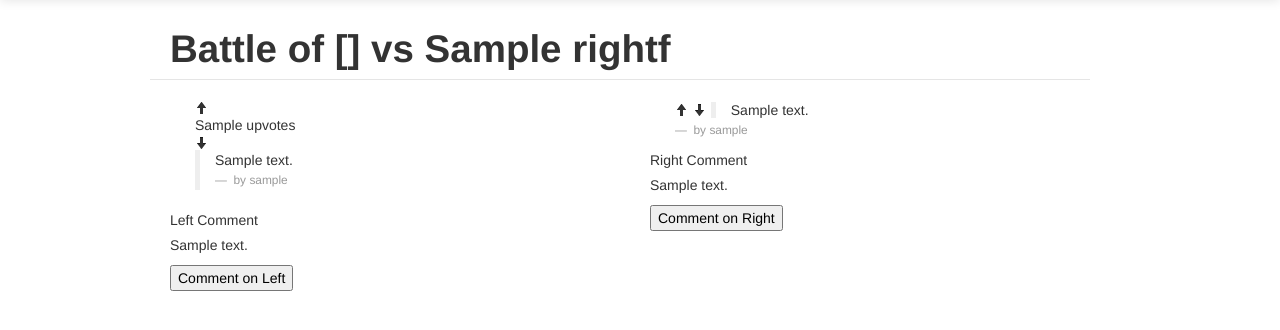
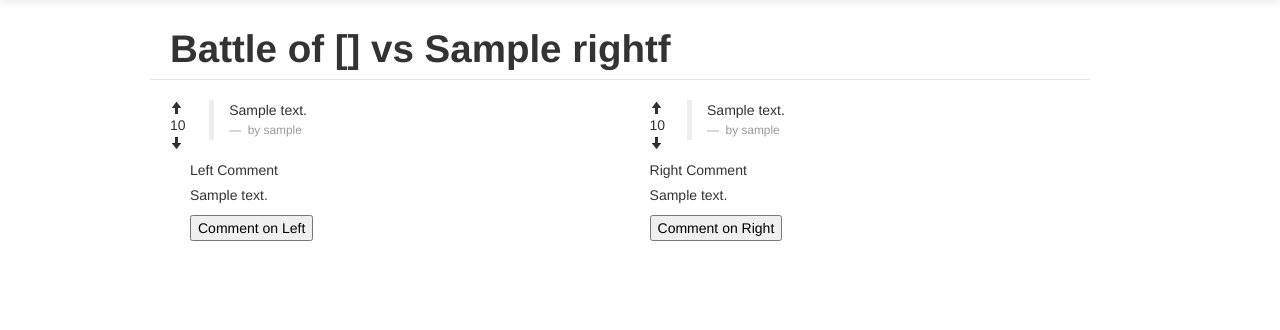
Before and after one commit to hm1021/webbattle, a Flask app: template webbattle/templates/battle.html in a window 1280 px wide. Shown: the part 41-371 px from the top of the page. Run offline with Flask 2, Linux system fonts and the light colour scheme; the template is opened without the code that fills it: most values are stand-ins (such as "Sample title", 1, 10 or a date in 2020); parts of the project's set-up code (start-up, migrations or seed data) failed here and were passed over; some libraries are stand-ins or nearby versions.

Commit message:
Add working voting system

```diff
--- a/webbattle/templates/battle.html
+++ b/webbattle/templates/battle.html
@@ -10,27 +10,34 @@
 			<h1>Battle of {{ leftf }} vs {{ rightf }}</h1>
 		</div>
 	</legend>
+	<div class="container-fluid">
+		<div class="row-fluid">
+			<div class="span6">
+				<div id = "leftcomments">
+					{% for c in lc %}
 						<div class="row">
-		<div class="span6">
-			<ul id="leftcomments">
-				{% for c in lc %}
-				<li>
-					<a href="#" onclick="upvote_left('{{ c.comment }}','{{ c.author }}','{{ c.when }}', 'lc_up{{ lcount }}')">
+							<div class="span1">
+								<a href="#" onclick="upvote_left('{{ c.comment }}','{{ c.author.email() }}','{{ c.when }}', 'lc_up{{ lcount }}')">
 									<i class="icon-arrow-up"></i>
-					</a><div id="lc_up{{ lcount }}">{{ c.upvotes }}</div>
-					<a href="#" onclick="downvote_left('{{ c.comment }}','{{ c.author }}','{{ c.when }}')">
-						<i class="icon-arrow-down" id="lc_down{{ lcount }}"></i>
 								</a>
-					<blockquote id="lc{{ lcount }}">
+								{% set votes = c.upvotes - c.downvotes %}
+								<div id="lc_up{{ lcount }}">{{ votes }}</div>
+								<a href="#" onclick="downvote_left('{{ c.comment }}','{{ c.author.email() }}','{{ c.when }}','lc_up{{ lcount }}')">
+									<i class="icon-arrow-down"></i>
+								</a>
+							</div>
+							<div class="span11">
+								<blockquote id="left_comment">
 									{{ c.comment }}
 									<small>
 										by <cite title="name">{{ c.author.nickname() }}</cite>
 									</small>
 								</blockquote>
-				</li>
+							</div>
+						</div>
 						{% set lcount = lcount + 1 %}
 					{% endfor %}
-			</ul>
+				</div>
 				<form method="post" accept-charset="utf-8">
 					{{ left.csrf_token }}
 					<p>
@@ -41,38 +48,45 @@
 					<input type="button" id="leftbutton" name="leftb" value="Comment on Left"/>
 				</form>
 			</div>
+
 			<div class="span6">
-			<ul id="rightcomments">
-
+				<div id = "rightcomments">
 					{% for s in rc %}
-				<li>
-					<a href="#" onclick="upvote_right('{{ s.comment }}','{{ s.author }}','{{ s.when }}')">
-						<i class="icon-arrow-up" id="rc_up{{ lcount }}"></i>
+						<div class="row-fluid">
+							<div class="span1">
+								<a href="#" onclick="upvote_right('{{ s.comment }}','{{ s.author.email() }}','{{ s.when }}', 'rc_up{{ rcount }}')">
+									<i class="icon-arrow-up"></i>
 								</a>
-					<a href="#" onclick="downvote_right('{{ s.comment }}','{{ s.author }}','{{ s.when }}')">
-						<i class="icon-arrow-down" id="rc_down{{ lcount }}"></i>
+								{% set vote = s.upvotes - s.downvotes %}
+								<div id="rc_up{{ rcount }}">{{ vote }}</div>
+								<a href="#" onclick="downvote_right('{{ s.comment }}','{{ s.author.email() }}','{{ s.when }}','rc_up{{ rcount }}')">
+									<i class="icon-arrow-down"></i>
 								</a>
-					<blockquote style="display:inline" id="rc{{ rcount }}">
+							</div>
+							<div class="span11">
+								<blockquote id="right_comment">
 									{{ s.comment }}
 									<small>
 										by <cite title="name">{{ s.author.nickname() }}</cite>
 									</small>
 								</blockquote>
-				</li>
+							</div>
+						</div>
 						{% set rcount = rcount + 1 %}
 					{% endfor %}
-			</ul>
+				</div>
 				<form method="post" accept-charset="utf-8">
 					{{ right.csrf_token }}
 					<p>
-					<label for="right">Right Comment</label>
+						<label for="left">Right Comment</label>
 						{{ right.comment(id="rightbox")|safe }}
 					</p>
+
 					<input type="button" id="rightbutton" name="rightb" value="Comment on Right"/>
 				</form>
 			</div>
 		</div>
-
+	</div>
 
 <script>
 
@@ -82,11 +96,7 @@
 			data: { leftcomment : $("#leftbox").val() },
 			type: "POST"
 		}).success(function(data){
-			new_comment_l = '\
-			<li> <i class="icon-arrow-up"></i> <i class="icon-arrow-down"></i>\
-					<blockquote style="display:inline" id="lc0"> ' + data.lc + ' by ' + data.author + ' </blockquote>\
-			</li>\
-			'
+			new_comment_l = '<blockquote id="left_comment">' + data.lc + '<small> by <cite title="name">' + data.author +'</cite></small></blockquote>'
 			$("#leftcomments").append(new_comment_l);
 			$("#leftbox").val("");
 			$("#rightbox").val("");
@@ -101,11 +111,7 @@
 			data: { rightcomment : $("#rightbox").val() },
 			type: "POST"
 		}).success(function(data){
-			new_comment_r = '\
-			<li> <i class="icon-arrow-up"></i> <i class="icon-arrow-down"></i>\
-					<blockquote style="display:inline" id="rc0">' + data.rc + ' by ' + data.author + ' </blockquote>\
-			</li>\
-			'
+			new_comment_r = '<blockquote id="right_comment">' + data.rc + '<small> by <cite title="name">' + data.author +'</cite></small></blockquote>'
 			$("#rightcomments").append(new_comment_r);
 			$("#leftbox").val("");
 			$("#rightbox").val("");
@@ -118,37 +124,37 @@
 			data: { side : "left", comment : comment, author : author, when : when },
 			type: "POST"
 		}).success(function(data) {
-			$("#"+count).html(data.upvotes)
+			$("#"+count).html(data.votes)
 		})
 	}
 
-	function upvote_right(comment,author,when){
+	function upvote_right(comment,author,when,count){
 		$.ajax({
 			url: '/battle/upvote/{{ leftf }}/{{ rightf }}',
 			data: { side : "right", comment : comment, author : author, when : when },
 			type: "POST"
 		}).success(function(data) {
-			alert(data.upvotes)
+			$("#"+count).html(data.votes)
 		})
 	}
 
-	function downvote_left(comment,author,when){
+	function downvote_left(comment,author,when,count){
 		$.ajax({
 			url: '/battle/downvote/{{ leftf }}/{{ rightf }}',
 			data: { side : "left", comment : comment, author : author, when : when },
 			type: "POST"
 		}).success(function(data) {
-			alert(data.comment)
+			$("#"+count).html(data.votes)
 		})
 	}
 
-	function downvote_right(comment,author,when){
+	function downvote_right(comment,author,when,count){
 		$.ajax({
 			url: '/battle/downvote/{{ leftf }}/{{ rightf }}',
 			data: { side : "right", comment : comment, author : author, when : when },
 			type: "POST"
 		}).success(function(data) {
-			alert(data.comment)
+			$("#"+count).html(data.votes)
 		})
 	}
 
--- a/webbattle/views.py
+++ b/webbattle/views.py
@@ -53,7 +53,7 @@ def left_right(leftf,rightf):
 	right_comments = Comment.all().ancestor(battle_key(leftf,rightf)).filter('side =','right')
 	time = datetime.now()
 	if request.form.get('leftcomment'):
-		leftComment = Comment(key_name = comment_key(request.form.get('leftcomment'),users.get_current_user(),str(time)),
+		leftComment = Comment(key_name = request.form.get('leftcomment')+users.get_current_user().nickname()+str(time),
 							parent=battle_key(leftf,rightf),
 							comment = request.form.get('leftcomment'),
 							author = users.get_current_user(),
@@ -62,7 +62,7 @@ def left_right(leftf,rightf):
 		leftComment.put()
 		return jsonify(lc=request.form.get('leftcomment'),author=users.get_current_user().nickname())
 	elif request.form.get('rightcomment'):
-		rightComment = Comment(key_name = comment_key(request.form.get('leftcomment'),users.get_current_user(),str(time)),
+		rightComment = Comment(key_name = request.form.get('rightcomment')+users.get_current_user().nickname()+str(time),
 							parent=battle_key(leftf,rightf),
 							comment = request.form.get('rightcomment'),
 							author = users.get_current_user(),
@@ -78,15 +78,17 @@ def upvote_comment(leftf,rightf):
 	current_comment = comments.filter('comment =',request.form.get('comment')).filter('author =',users.User(request.form.get('author'))).filter('when =',datetime.strptime(request.form.get('when'),'%Y-%m-%d %H:%M:%S.%f')).get()
 	current_comment.upvotes = current_comment.upvotes + 1
 	current_comment.put()
-	return jsonify(upvotes=current_comment.upvotes)
+	votes = current_comment.upvotes - current_comment.downvotes
+	return jsonify(votes=votes)
 
 @app.route('/battle/downvote/<leftf>/<rightf>',methods = ['GET','POST'])
 def downvote_comment(leftf,rightf):
 	comments = Comment.all().ancestor(battle_key(leftf,rightf)).filter('side =',request.form.get('side'))
 	current_comment = comments.filter('comment =',request.form.get('comment')).filter('author =',users.User(request.form.get('author'))).filter('when =',datetime.strptime(request.form.get('when'),'%Y-%m-%d %H:%M:%S.%f')).get()
-	current_comment.upvotes = current_comment.downvotes + 1
+	current_comment.downvotes = current_comment.downvotes + 1
 	current_comment.put()
-	return jsonify(comment=current_comment.comment)
+	votes = current_comment.upvotes - current_comment.downvotes
+	return jsonify(votes=votes)
 
 @app.route('/',methods = ['GET','POST'])
 @login_required
```
Also changed, not shown: app.yaml (+4 -3 lines), 2 other files. Lines whose indentation alone changed are shown as unchanged.
